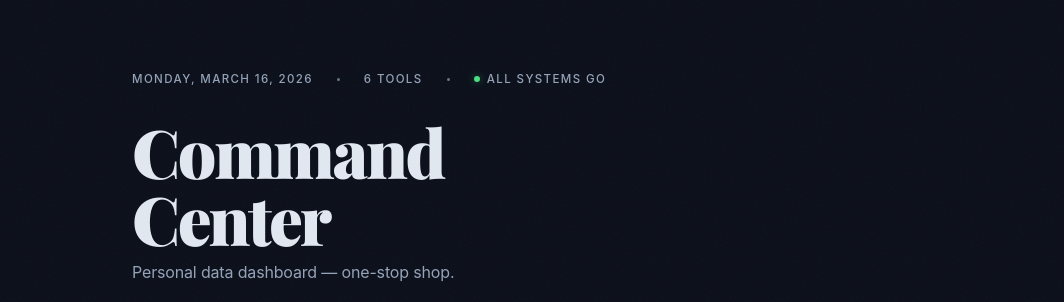
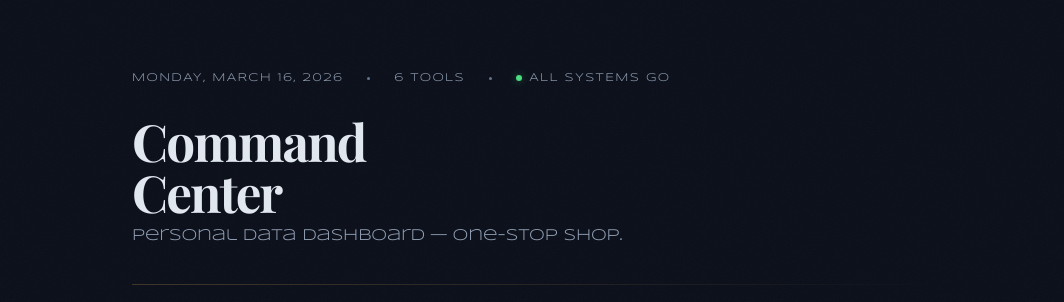
Before and after one commit to ger-ee/chaosconsole, a plain HTML site: page index.html in a window 1280 px wide. Shown: the top 302 px of the page, 0-1064 px from the left. Drawn offline with nearby package versions, Linux system fonts and the light colour scheme.

Commit message:
Update font family and size in index.html
Changed font family for body and adjusted font size for masthead.

```diff
--- a/index.html
+++ b/index.html
@@ -73,7 +73,7 @@ html {
 }
 
 body {
-  font-family: 'Inter', -apple-system, sans-serif;
+  font-family: 'Syncopate', -apple-system, sans-serif;
   background: var(--bg);
   color: var(--text);
   min-height: 100vh;
@@ -187,7 +187,8 @@ body::after {
 
 .masthead h1 {
   font-family: 'Playfair Display', serif;
-  font-size: clamp(2.8rem, 6vw, 4.2rem);
+  font-size: clamp(2rem, 4.5vw, 3.2rem);
+  white-space: nowrap
   font-weight: 900;
   letter-spacing: -0.035em;
   line-height: 1.0;
```
